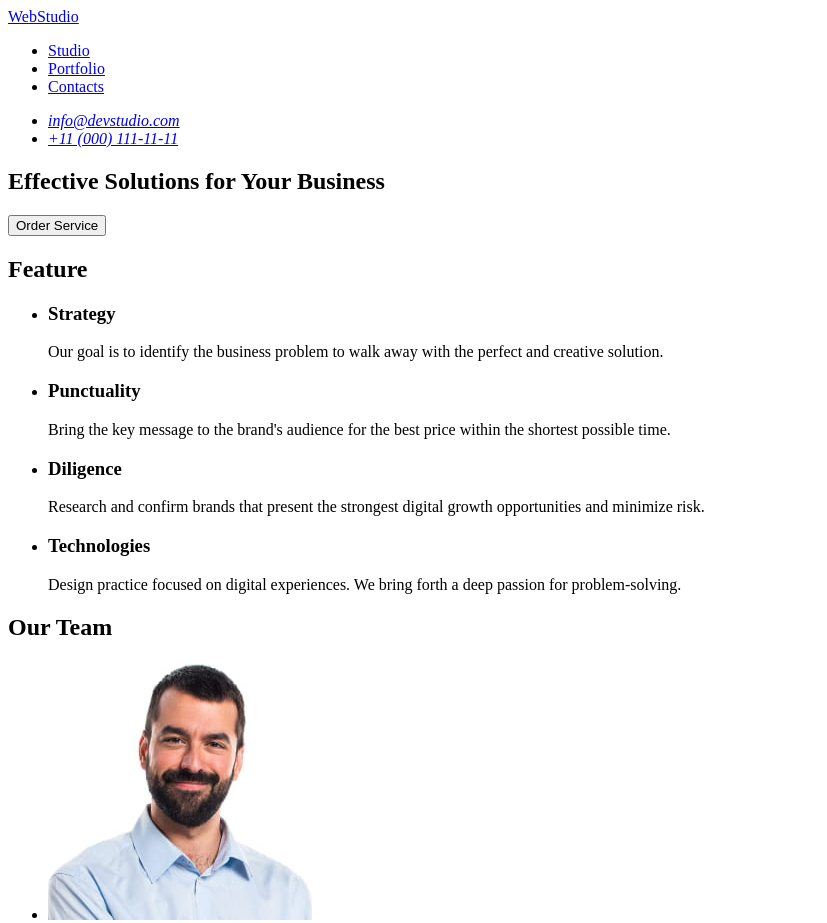
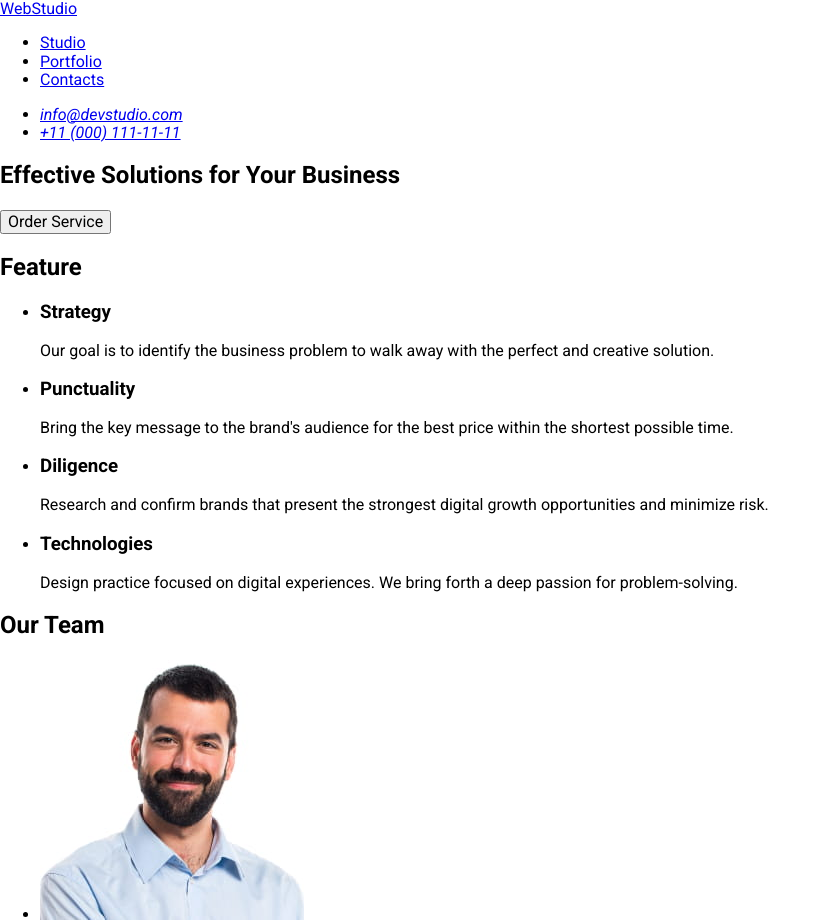
Before and after one commit to SergeyZi/goit-markup-hw-02, a plain HTML site: page index.html in a window 1280 px wide. Shown: the top 923 px of the page, without its empty margins (0-827 px from the left). Drawn offline with nearby package versions, Linux system fonts and the light colour scheme.

Commit message:
add styles

```diff
--- /dev/null
+++ b/css/styles.css
@@ -0,0 +1,4 @@
+body {
+    font-family: "Raleway", sans-serif;
+    font-family: "Roboto", sans-serif;
+}
--- a/index.html
+++ b/index.html
@@ -5,6 +5,18 @@
     <meta charset="UTF-8">
     <meta name="viewport" content="width=device-width, initial-scale=1.0">
     <title>Webstudio</title>
+
+    <link rel="stylesheet" href="https://cdnjs.cloudflare.com/ajax/libs/modern-normalize/3.0.1/modern-normalize.min.css"
+        integrity="sha512-q6WgHqiHlKyOqslT/lgBgodhd03Wp4BEqKeW6nNtlOY4quzyG3VoQKFrieaCeSnuVseNKRGpGeDU3qPmabCANg=="
+        crossorigin="anonymous" referrerpolicy="no-referrer" />
+
+    <link rel="preconnect" href="https://fonts.googleapis.com">
+    <link rel="preconnect" href="https://fonts.gstatic.com" crossorigin>
+    <link
+        href="https://fonts.googleapis.com/css2?family=Raleway:ital,wght@0,100..900;1,100..900&family=Roboto:ital,wght@0,100;0,300;0,400;0,500;0,700;0,900;1,100;1,300;1,400;1,500;1,700;1,900&display=swap"
+        rel="stylesheet">
+
+    <link rel="stylesheet" href="./css/styles.css">
 </head>
 
 <body>
```
